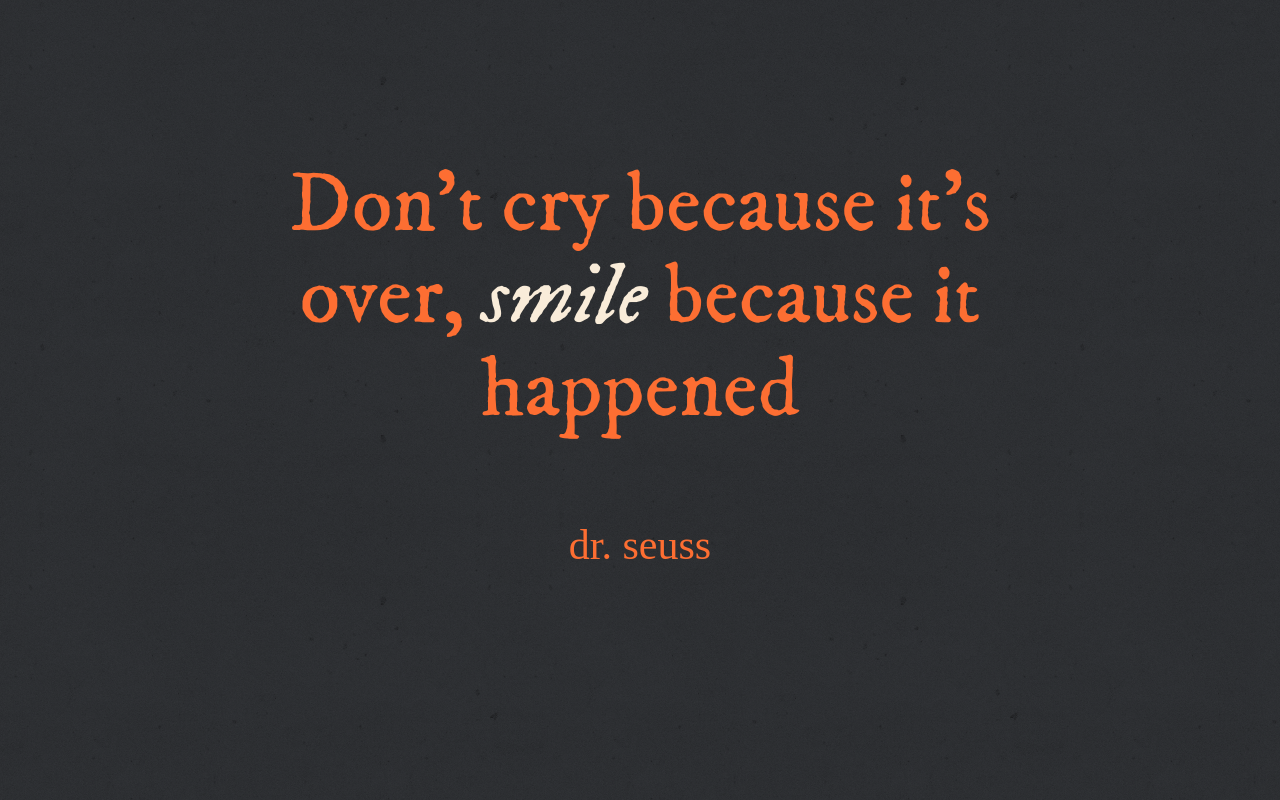
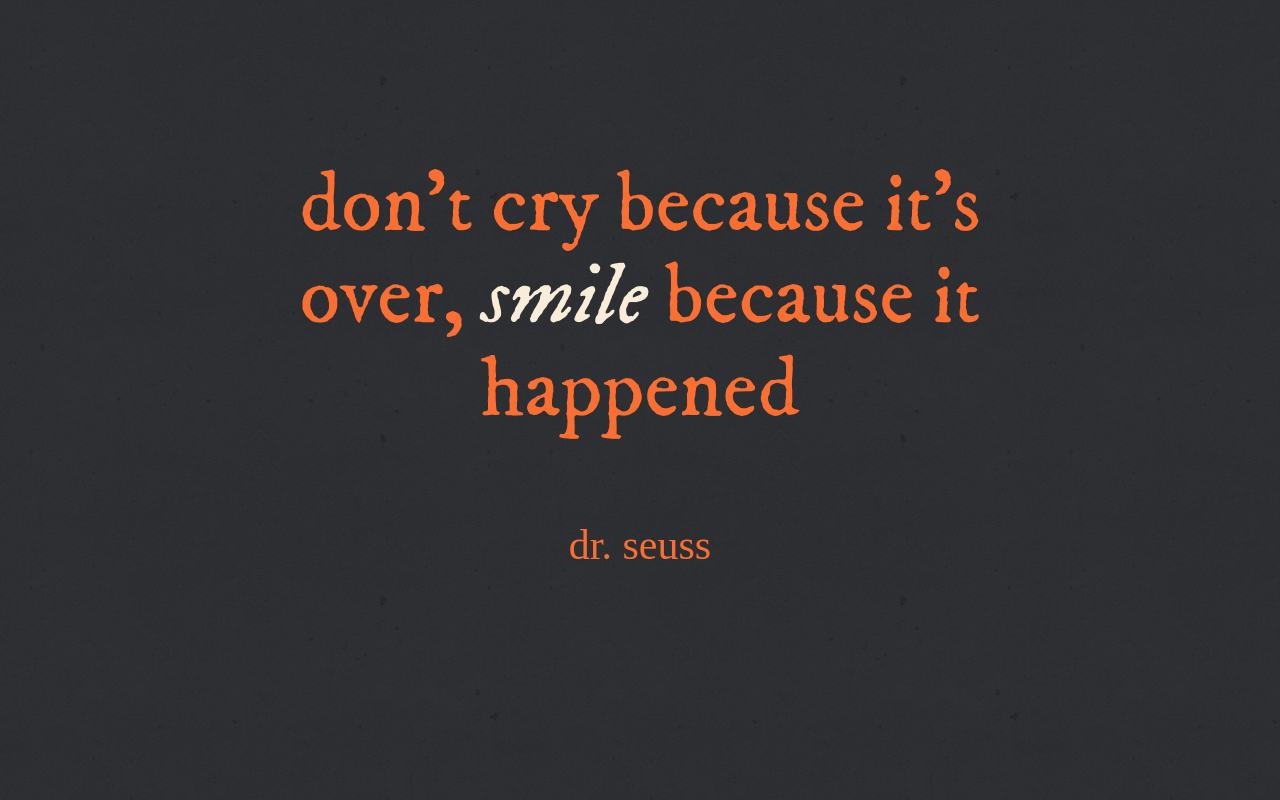
Before and after one commit to dubbs/quotes, a plain HTML site: page index.html in a window 1280 px wide. Drawn offline with nearby package versions, Linux system fonts and the light colour scheme; a web font is replaced by a local one.

Commit message:
Update index.html

```diff
--- a/index.html
+++ b/index.html
@@ -37,7 +37,7 @@
 </head>
 <body>
   <blockquote>
-    <p>Don't cry because it's over, <em>smile</em> because it happened</p>
+    <p>don't cry because it's over, <em>smile</em> because it happened</p>
     <footer>Dr. Seuss</footer>
   </blockquote>
 </body>
```
